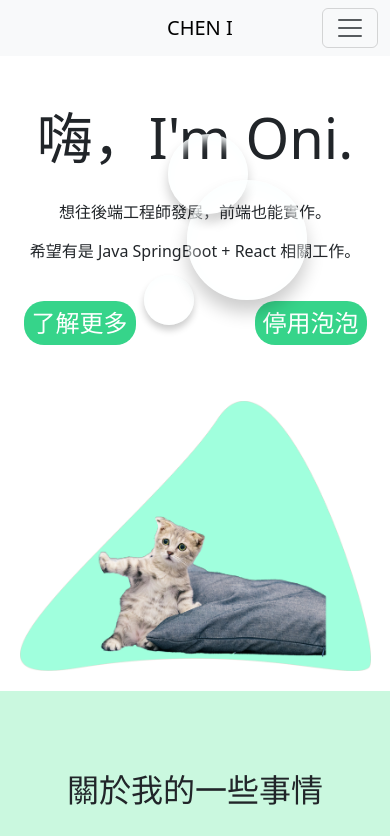
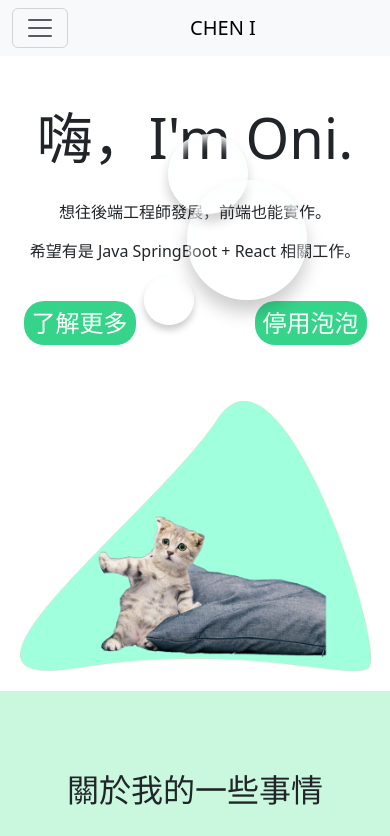
Before and after one commit to odenmeow/Portfolio, a Next.js app in the folder my-next/: page / in a window 390 px wide. Shown: the top 836 px of the page. Built offline with nearby package versions, Linux system fonts and the light colour scheme.

Commit message:
section 4-2 toggle area 改成左邊出現、toggle hamburger 改成左邊出現、字體 CHEN I 校正

```diff
--- a/my-next/components/layout.js
+++ b/my-next/components/layout.js
@@ -46,21 +46,23 @@ export default function Layout({ children, bubbleStatus }) {
         fixed="top"
       >
         <Container fluid>
+          <Navbar.Toggle aria-controls={`offcanvasNavbar-expand-${false}`} />
+
           <Navbar.Brand
             href="#"
             style={{
               marginLeft: "auto",
               marginRight: "auto",
-              transform: "translate(50%,0)",
+              textAlign: "center",
             }}
           >
             {navTitle}
           </Navbar.Brand>
-          <Navbar.Toggle aria-controls={`offcanvasNavbar-expand-${false}`} />
           <Navbar.Offcanvas
             id={`offcanvasNavbar-expand-${false}`}
             aria-labelledby={`offcanvasNavbarLabel-expand-${false}`}
-            placement="end"
+            placement="start"
+            style={{ width: "50%" }}
           >
             <Offcanvas.Header closeButton>
               <Offcanvas.Title id={`offcanvasNavbarLabel-expand-${false}`}>
--- a/my-next/pages/index.js
+++ b/my-next/pages/index.js
@@ -4,6 +4,7 @@ import "bootstrap/dist/css/bootstrap.min.css"; // 引入 Bootstrap CSS
 import style from "../styles/Home.module.css";
 import styleB from "../styles/bubble.module.css";
 import Image from "next/image";
+import { useState } from "react";
 const mainSikksLeft = ["Java", "SpringBoot", "HTML", "CSS", "JavaScript"];
 const mainSikksRight = [
   "Node.js",
@@ -34,11 +35,13 @@ const contactSkillsRight = [
   "passportGoogle OAuth 登入",
 ];
 export default function Home() {
+  let [bubbleStatus, setBubbleStatus] = useState("go");
   const bubbleTogglehandler = (e) => {
     let wrap = document.querySelector(".bubbleCluster");
     wrap.classList.toggle("bubbleShow");
     if (wrap.classList.contains("bubbleShow")) {
       e.target.innerText = "停用泡泡";
+      setBubbleStatus("stop");
       wrap.innerHTML = `
         <div class="${styleB.bubble} ${styleB.x1}"></div>
         <div class="${styleB.bubble} ${styleB.x2}"></div>
@@ -54,10 +57,11 @@ export default function Home() {
     } else {
       e.target.innerText = "啟用泡泡";
       wrap.innerHTML = "";
+      setBubbleStatus("go");
     }
   };
   return (
-    <Layout>
+    <Layout bubbleStatus={bubbleStatus}>
       <section className={style["main-area"]}>
         <div style={{ position: "relative" }} className={style.info}>
           <h1 style={{ textAlign: "center" }}>嗨，I&apos;m Oni.</h1>
```
